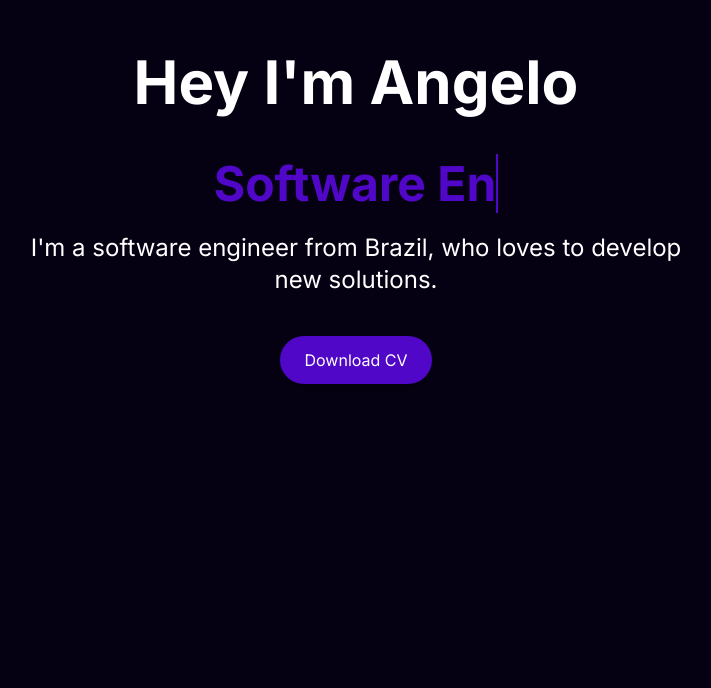
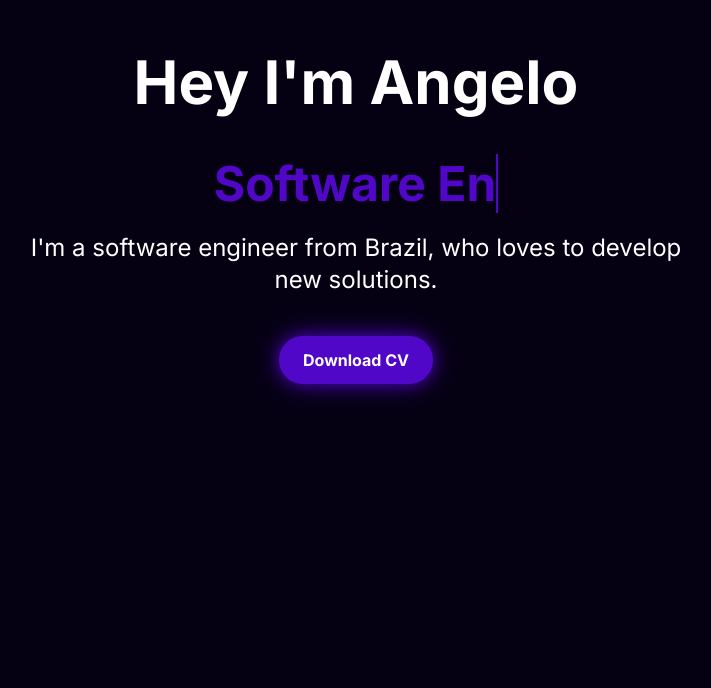
Before and after one commit to AngeloSans/PortfolioAngelo, a Next.js app in the folder angelo/: page / in a window 1280 px wide. Shown: the part 112-800 px from the top of the page, without its empty margins (284-995 px from the left). Built offline with nearby package versions, Linux system fonts and the light colour scheme.

Commit message:
Glow Effect

```diff
--- a/angelo/src/app/globals.css
+++ b/angelo/src/app/globals.css
@@ -43,6 +43,17 @@ body {
   animation: typing 2s steps(30, end), blink-caret .75s step-end infinite;
 }
 
+
+.shadow-glow {
+  box-shadow: 0 0 15px rgba(80, 7, 200, 0.8), 0 0 30px rgba(80, 7, 200, 0.5); /* Tom de roxo */
+}
+
+.shadow-glow:hover {
+  box-shadow: 0 0 25px rgba(80, 7, 200, 0.9), 0 0 50px rgba(80, 7, 200, 0.7); /* Tom de roxo mais claro */
+}
+
+
+
 @keyframes typing {
   from { width: 0; }
   to { width: 14em; }
--- a/angelo/src/components/About.tsx
+++ b/angelo/src/components/About.tsx
@@ -2,9 +2,11 @@ import Image from "next/image";
 
 const About = () => (
     <section className=" min-h-1.5 my-12 px-4 sm:px-6 lg:px-8 flex flex-col lg:flex-row items-center lg:items-start text-center lg:text-left">
-        <div className="lg:flex-2">
-            <h2 className="text-3xl text-center font-bold text-white sm:text-2xl lg:text-3xl">About</h2>
-            <p className="text-lg text-center text-white mt-4 mx-auto max-w-2xl sm:text-xl lg:text-2xl">
+        <div className="lg:flex-2 flex flex-col items-center justify-center text-center">
+            <h2 className="text-3xl font-bold text-white sm:text-2xl lg:text-3xl">
+                About
+            </h2>
+            <p className="text-lg text-white mt-4 mx-auto max-w-2xl sm:text-xl lg:text-2xl">
                 Hi, my name is Angelo, I&apos;m based in Brazil.<br/>
                 I&apos;ve been learning software development since 2022.<br/>
                 I&apos;ve been developing some skills and earning some recognition, for example,<br/>
@@ -12,6 +14,7 @@ const About = () => (
                 I enjoy developing applications using <span className="text-[#5007C8] font-bold">C#, Java, and TypeScript</span>.
             </p>
         </div>
+
         <div className="mt-6 lg:mt-0 lg:ml-6">
             <Image src="/Angeloprofile.png" alt="Angelo" width={200} height={200}
                    className="rounded-full mt-10 w-32 h-32 sm:w-40 sm:h-40 lg:w-48 lg:h-48 object-cover"/>
--- a/angelo/src/components/Header.tsx
+++ b/angelo/src/components/Header.tsx
@@ -49,8 +49,8 @@ const Header = () => {
             </p>
             <a
                 href="/AngeloSantosCurriculo.pdf"
-                className={`inline-block mt-6 px-6 py-3 font-bolder rounded-lg shadow-lg sm:mt-8 lg:mt-10 ${isClicked ? 'bg-white text-black' : 'bg-[#5007C8] text-white'} hover:bg-white hover:text-black hover:border-purple`}
-                style={{ borderRadius: '50px', textDecoration: 'none' }}
+                className={`inline-block mt-6 px-6 py-3 font-bold rounded-full shadow-lg sm:mt-8 lg:mt-10 ${isClicked ? 'bg-white text-black shadow-glow' : 'bg-[#5007C8] text-white shadow-glow'} hover:bg-white hover:text-black hover:border-purple transition-all duration-300`}
+                style={{borderRadius: '50px', textDecoration: 'none'}}
                 onClick={handleClick}
                 download
             >
```
